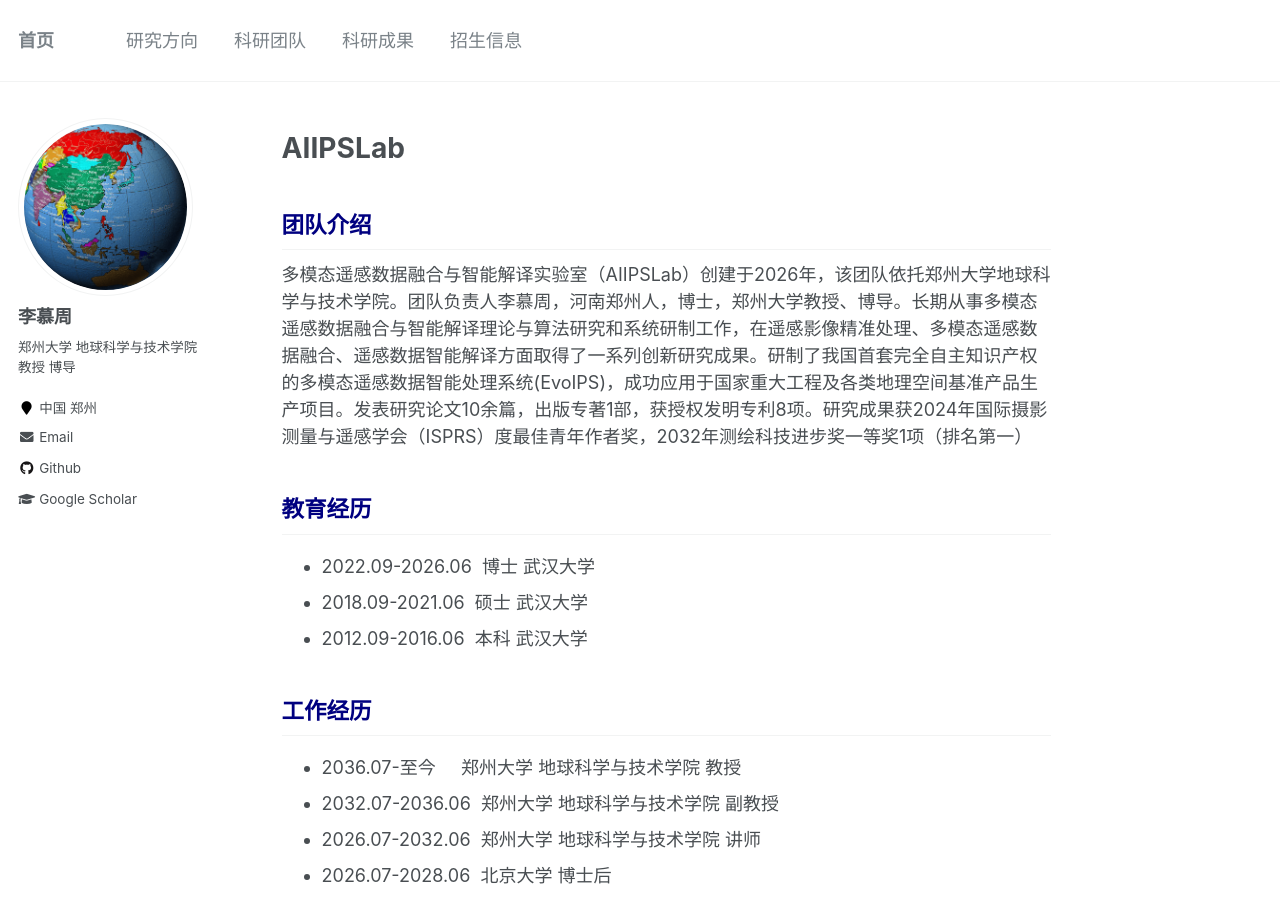
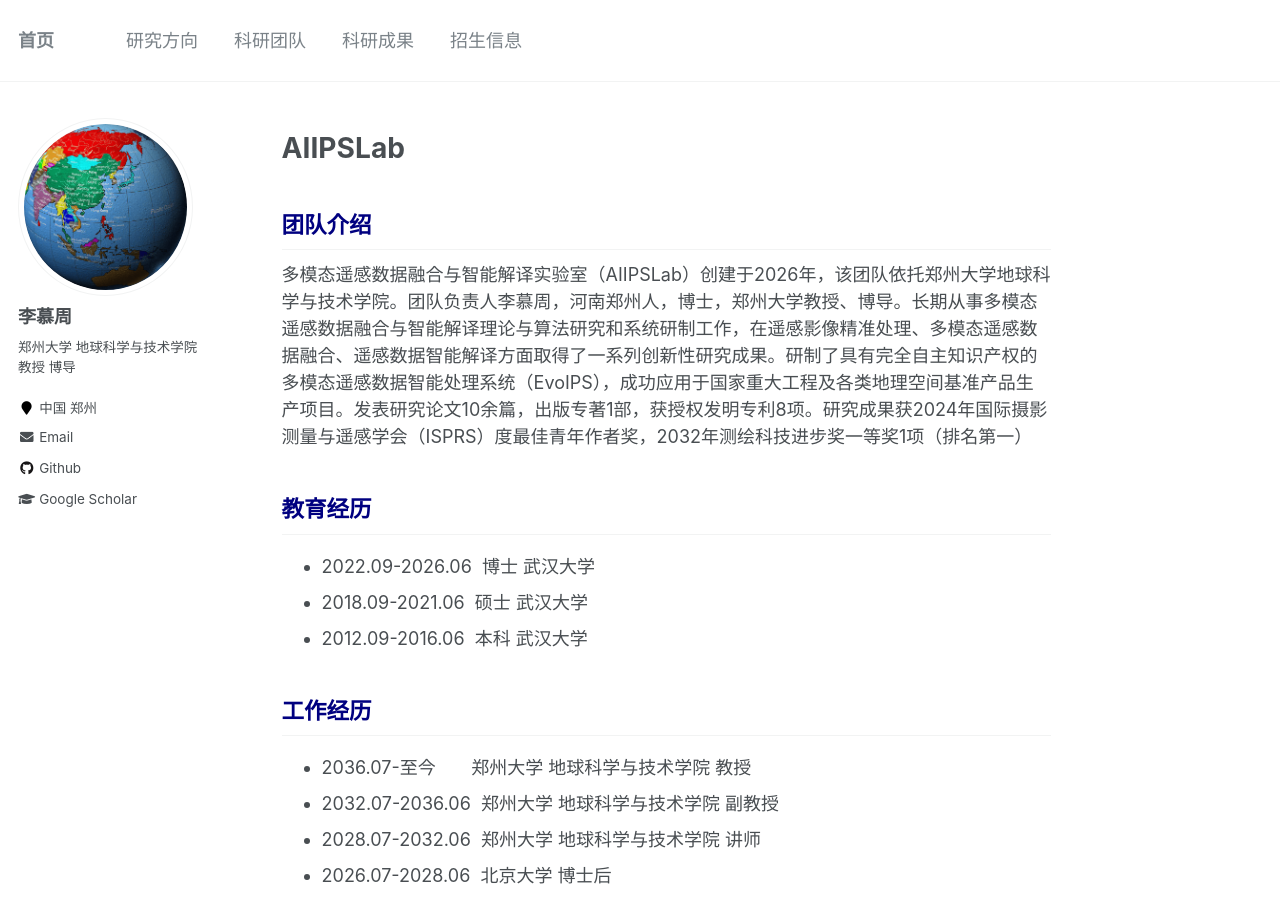
Before and after one commit to aiipslab/aiipslab.github.io, a Jekyll site: the page built from _pages/about.md, in a window 1280 px wide and 900 px high. Built offline with Jekyll 4.4.1, drawn with Linux system fonts in a browser that asks for light colours.

Commit message:
Update about.md

```diff
--- a/_pages/about.md
+++ b/_pages/about.md
@@ -9,7 +9,7 @@ AIIPSLab
 
 <span style="color: navy">团队介绍</span>
 ---
-多模态遥感数据融合与智能解译实验室（AIIPSLab）创建于2026年，该团队依托郑州大学地球科学与技术学院。团队负责人李慕周，河南郑州人，博士，郑州大学教授、博导。长期从事多模态遥感数据融合与智能解译理论与算法研究和系统研制工作，在遥感影像精准处理、多模态遥感数据融合、遥感数据智能解译方面取得了一系列创新研究成果。研制了我国首套完全自主知识产权的多模态遥感数据智能处理系统(EvoIPS)，成功应用于国家重大工程及各类地理空间基准产品生产项目。发表研究论文10余篇，出版专著1部，获授权发明专利8项。研究成果获2024年国际摄影测量与遥感学会（ISPRS）度最佳青年作者奖，2032年测绘科技进步奖一等奖1项（排名第一）
+多模态遥感数据融合与智能解译实验室（AIIPSLab）创建于2026年，该团队依托郑州大学地球科学与技术学院。团队负责人李慕周，河南郑州人，博士，郑州大学教授、博导。长期从事多模态遥感数据融合与智能解译理论与算法研究和系统研制工作，在遥感影像精准处理、多模态遥感数据融合、遥感数据智能解译方面取得了一系列创新性研究成果。研制了具有完全自主知识产权的多模态遥感数据智能处理系统（EvoIPS），成功应用于国家重大工程及各类地理空间基准产品生产项目。发表研究论文10余篇，出版专著1部，获授权发明专利8项。研究成果获2024年国际摄影测量与遥感学会（ISPRS）度最佳青年作者奖，2032年测绘科技进步奖一等奖1项（排名第一）
 
 <span style="color: navy">教育经历</span>
 ---
@@ -19,9 +19,9 @@ AIIPSLab
 
 <span style="color: navy">工作经历</span>
 ---
-+ 2036.07-至今&nbsp;&nbsp;&nbsp;&nbsp;&nbsp;郑州大学&nbsp;地球科学与技术学院&nbsp;教授
++ 2036.07-至今&nbsp;&nbsp;&nbsp;&nbsp;&nbsp;&nbsp;&nbsp;郑州大学&nbsp;地球科学与技术学院&nbsp;教授
 + 2032.07-2036.06&nbsp;&nbsp;郑州大学&nbsp;地球科学与技术学院&nbsp;副教授
-+ 2026.07-2032.06&nbsp;&nbsp;郑州大学&nbsp;地球科学与技术学院&nbsp;讲师
++ 2028.07-2032.06&nbsp;&nbsp;郑州大学&nbsp;地球科学与技术学院&nbsp;讲师
 + 2026.07-2028.06&nbsp;&nbsp;北京大学&nbsp;博士后
 
 <span style="color: navy">学术相关</span>
```
